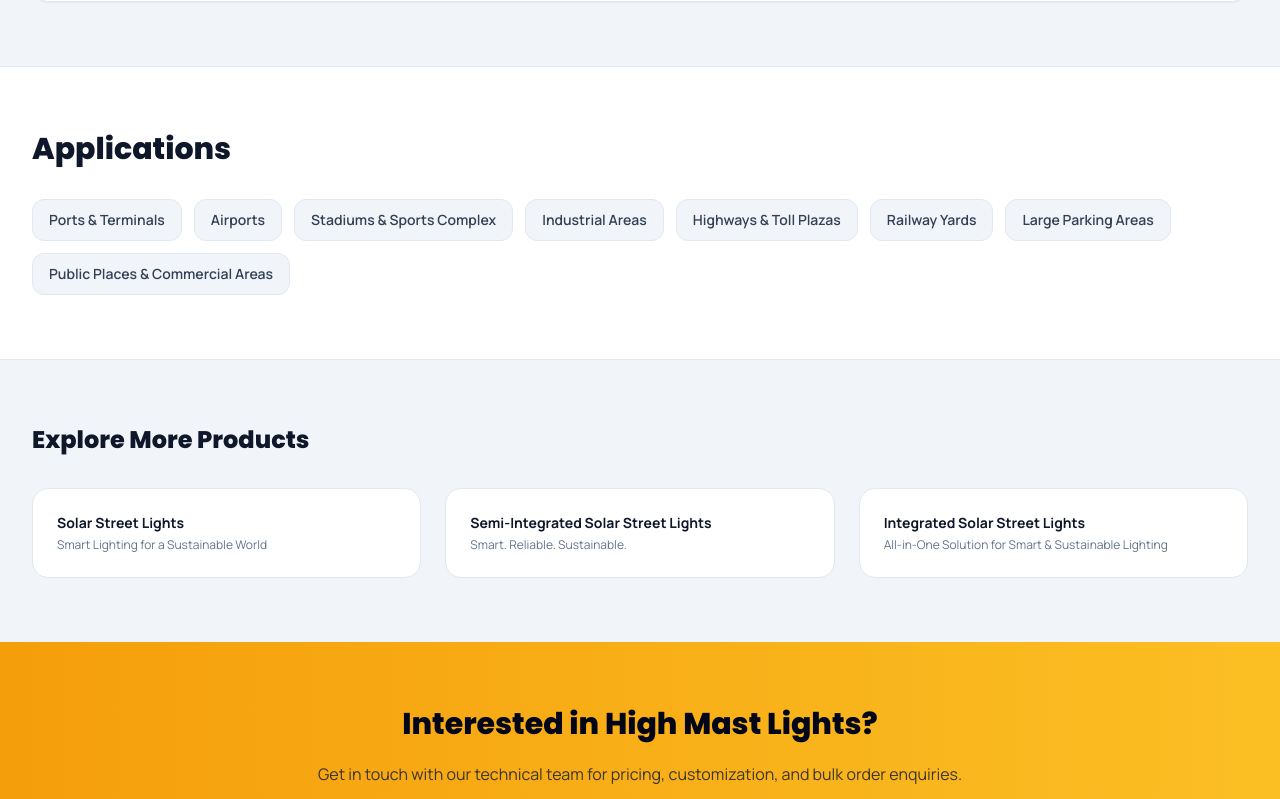
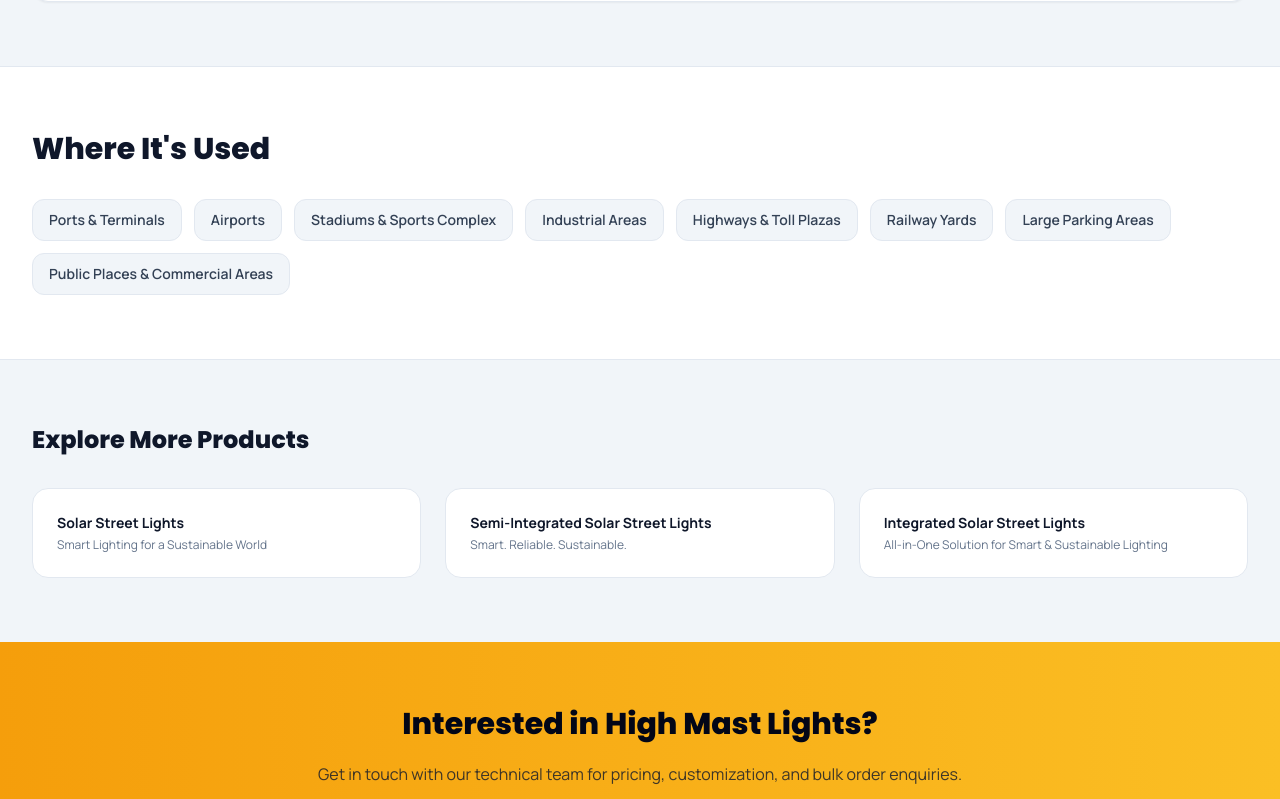
Before and after one commit to pra-chi02/Techcop-Website, an Angular app in the folder frontend/: page /products/high-mast-lights in a window 1280 px wide. Shown: the part 1581-2380 px from the top of the page. Built offline with nearby package versions, Linux system fonts and the light colour scheme.

Commit message:
Update Applications heading to Where It's Used

```diff
--- a/frontend/src/app/pages/product-detail/product-detail.component.html
+++ b/frontend/src/app/pages/product-detail/product-detail.component.html
@@ -84,8 +84,7 @@
   <!-- Applications -->
   <section class="py-16 bg-white">
     <div class="max-w-7xl mx-auto px-4 sm:px-8">
-      <h2 class="text-2xl sm:text-3xl font-extrabold font-heading text-slate-900 mb-8">Applications</h2>
-      <div class="flex flex-wrap gap-3">
+<h2 class="text-2xl sm:text-3xl font-extrabold font-heading text-slate-900 mb-8">Where It's Used</h2>      <div class="flex flex-wrap gap-3">
         <span *ngFor="let app of p.applications" class="px-4 py-2.5 rounded-xl bg-slate-100 border border-slate-200 text-slate-700 text-sm font-semibold">{{ app }}</span>
       </div>
     </div>
```
